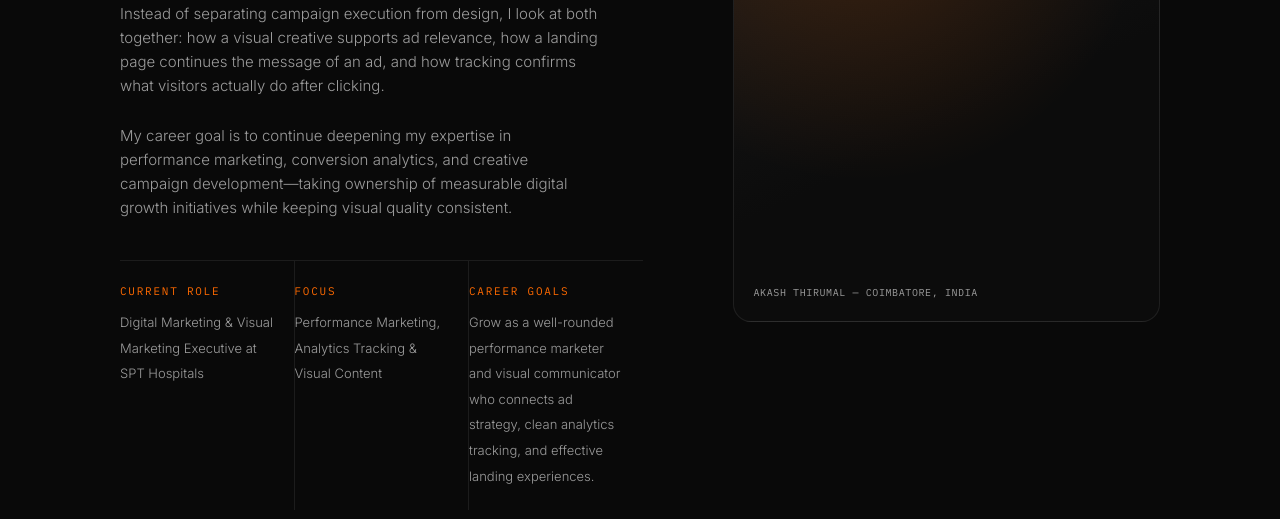
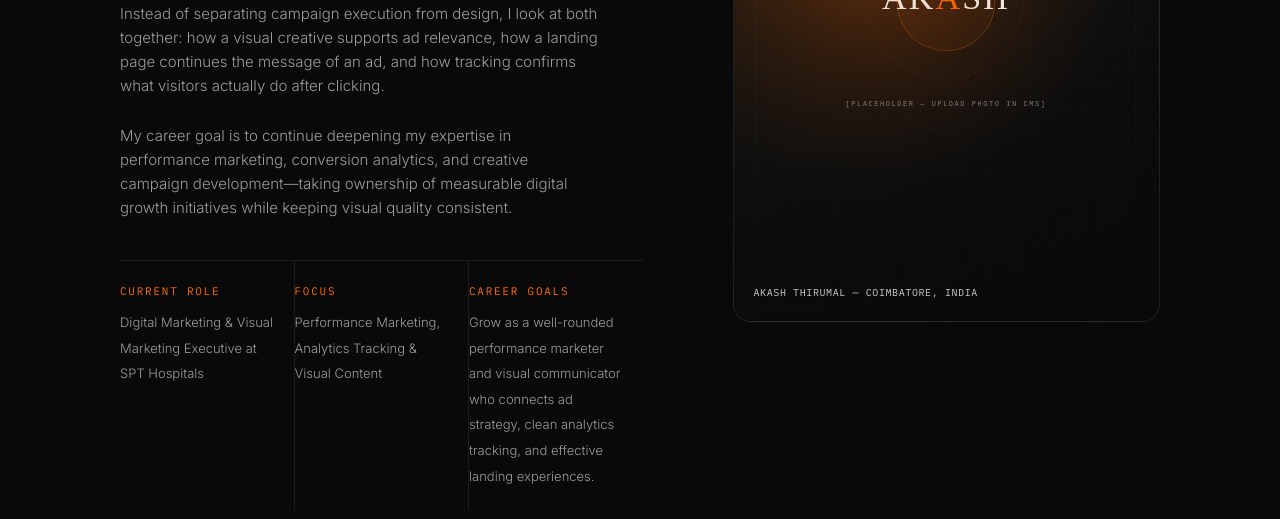
Before and after one commit to Ash-3ha/ash-creative-studio, an Astro site: page /about in a window 1280 px wide. Shown: the part 854-1373 px from the top of the page. Built offline with nearby package versions, Linux system fonts and the light colour scheme; Astro itself is replaced by a stand-in of ours; no server answers; a web font is replaced by a local one.

Commit message:
feat: make About Me portrait container image-replaceable in Decap CMS

```diff
--- a/public/admin/config.yml
+++ b/public/admin/config.yml
@@ -177,6 +177,8 @@ collections:
               - { label: "Current Role Summary", name: "roleSummary", widget: "string" }
               - { label: "Focus Summary", name: "focusSummary", widget: "string" }
               - { label: "Career Goal Summary", name: "goalSummary", widget: "string" }
+              - { label: "Portrait / Feature Image (4:5)", name: "portraitImage", widget: "image", required: false, hint: "Upload your photo here to replace the About Me container image" }
+              - { label: "Portrait Image Alt Text", name: "portraitAlt", widget: "string", required: false }
               - { label: "Portrait Caption", name: "portraitCaption", widget: "string" }
           - label: "Skills & Expertise Pillars"
             name: "skillGroups"
--- /dev/null
+++ b/src/components/AboutPortrait.astro
@@ -0,0 +1,25 @@
+---
+interface Props {
+  image?: string;
+  alt?: string;
+  caption?: string;
+}
+
+const {
+  image,
+  alt = 'Akash Thirumal',
+  caption = 'Akash Thirumal — Coimbatore, India',
+} = Astro.props;
+---
+
+<div class="studio-portrait reveal">
+  {image && (
+    <img
+      src={image}
+      alt={alt || caption}
+      loading="lazy"
+      decoding="async"
+    />
+  )}
+  <span class="cap">{caption}</span>
+</div>
--- a/src/data/home.json
+++ b/src/data/home.json
@@ -45,7 +45,9 @@
     "focusSummary": "Performance Marketing, Analytics Tracking & Visual Content",
     "roleSummary": "Digital Marketing & Visual Marketing Executive at SPT Hospitals",
     "goalSummary": "Building measurable campaigns and thoughtful digital experiences",
-    "headline": "Marketing guided by data."
+    "headline": "Marketing guided by data.",
+    "portraitImage": "/images/uploads/about-portrait.svg",
+    "portraitAlt": "Akash Thirumal — Digital Marketer & Visual Creative"
   },
   "skillGroups": [
     {
--- a/src/pages/about.astro
+++ b/src/pages/about.astro
@@ -1,6 +1,7 @@
 ---
 import BaseLayout from '../layouts/BaseLayout.astro';
 import Breadcrumbs from '../components/Breadcrumbs.astro';
+import AboutPortrait from '../components/AboutPortrait.astro';
 import site from '../data/site.json';
 import home from '../data/home.json';
 import about from '../data/about.json';
@@ -67,9 +68,11 @@ const aboutSchema = {
           <div><div class="eyebrow">{about.goalsTitle}</div><span style="font-size:13px;color:var(--text-2);">{about.goalsText}</span></div>
         </div>
       </div>
-      <div class="studio-portrait reveal">
-        <span class="cap">{home.about.portraitCaption}</span>
-      </div>
+      <AboutPortrait
+        image={home.about.portraitImage}
+        alt={home.about.portraitAlt}
+        caption={home.about.portraitCaption}
+      />
     </div>
   </section>
 
--- a/src/styles/global.css
+++ b/src/styles/global.css
@@ -191,8 +191,11 @@ header.site-header, header:not(.page-header) {
 .timeline-vmv .eyebrow{display:block;margin-bottom:8px;}
 @media (max-width:700px){.timeline-vmv{flex-direction:column;}.timeline-vmv > div{border-right:none;border-bottom:1px solid var(--border);padding:18px 0;}}
 .studio-portrait{aspect-ratio:4/5;border-radius:18px;background:linear-gradient(155deg,#1c1c1c,#0c0c0c 60%);border:1px solid var(--border);position:relative;overflow:hidden;}
-.studio-portrait::before{content:"";position:absolute;inset:0;background:radial-gradient(circle at 30% 20%, rgba(255,106,0,.18), transparent 55%);}
-.studio-portrait .cap{position:absolute;bottom:20px;left:20px;font-family:var(--mono);font-size:10px;color:var(--text-2);letter-spacing:.06em;text-transform:uppercase;}
+.studio-portrait::before{content:"";position:absolute;inset:0;background:radial-gradient(circle at 30% 20%, rgba(255,106,0,.18), transparent 55%);z-index:2;pointer-events:none;}
+.studio-portrait::after{content:"";position:absolute;inset:0;background:linear-gradient(to top, rgba(9,9,9,.85) 0%, rgba(9,9,9,.2) 38%, transparent 65%);z-index:2;pointer-events:none;}
+.studio-portrait img{position:absolute;inset:0;width:100%;height:100%;object-fit:cover;display:block;z-index:1;transition:transform .6s cubic-bezier(.16,1,.3,1);}
+.studio-portrait:hover img{transform:scale(1.03);}
+.studio-portrait .cap{position:absolute;bottom:20px;left:20px;right:20px;font-family:var(--mono);font-size:10px;color:var(--text-1);opacity:.82;letter-spacing:.06em;text-transform:uppercase;z-index:3;}
 
 /* ---------- capabilities ---------- */
 .cap-list{border-top:1px solid var(--border);margin-top:60px;}
```
Also changed, not shown: src/pages/index.astro (+6 -3 lines), public/images/uploads/about-portrait.svg (added).
